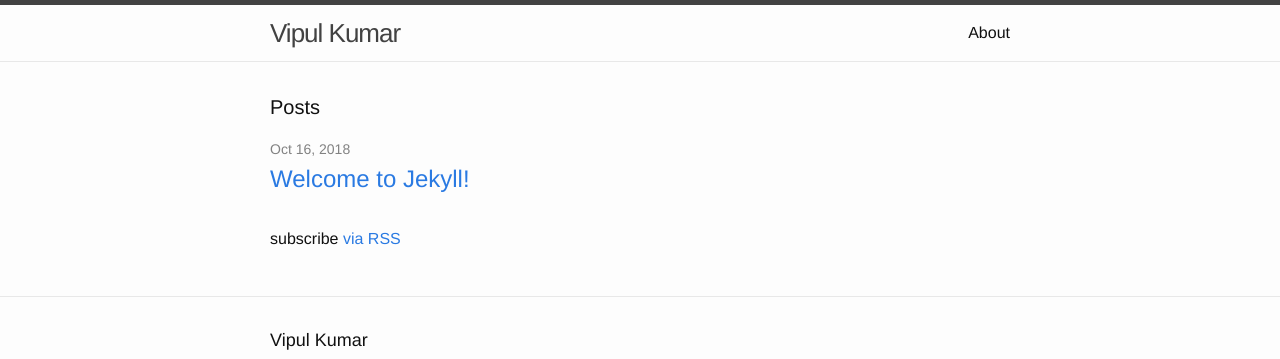
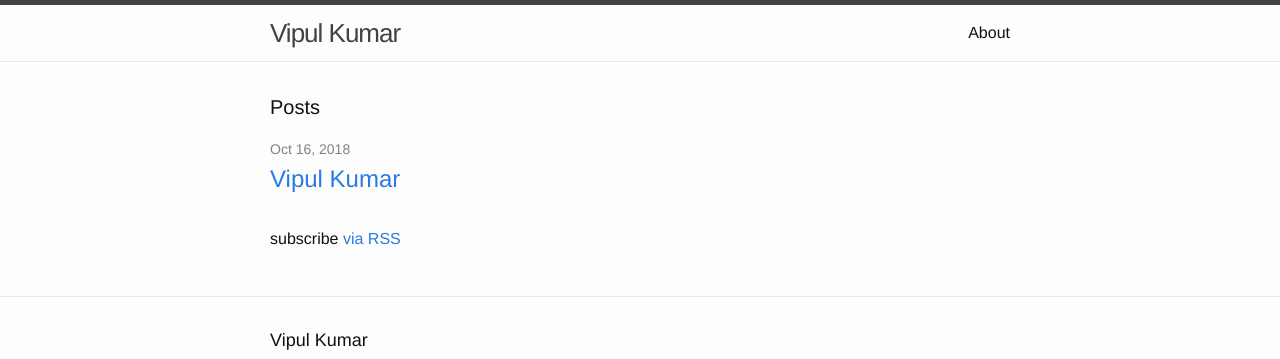
Before and after one commit to vipuldhingrra/vipuldhingrra.github.io, a Jekyll site: the page built from index.html, in a window 1280 px wide. Shown: the top 359 px of the page. Built offline with Jekyll 4.4.1, drawn with Linux system fonts in a browser that asks for light colours.

Commit message:
Update 2018-10-16-welcome-to-jekyll.markdown

```diff
--- a/_posts/2018-10-16-welcome-to-jekyll.markdown
+++ b/_posts/2018-10-16-welcome-to-jekyll.markdown
@@ -1,6 +1,6 @@
 ---
 layout: post
-title:  "Welcome to Jekyll!"
+title:  "Vipul Kumar"
 date:   2018-10-16 05:41:01 +0000
 categories: jekyll update
 ---
```
